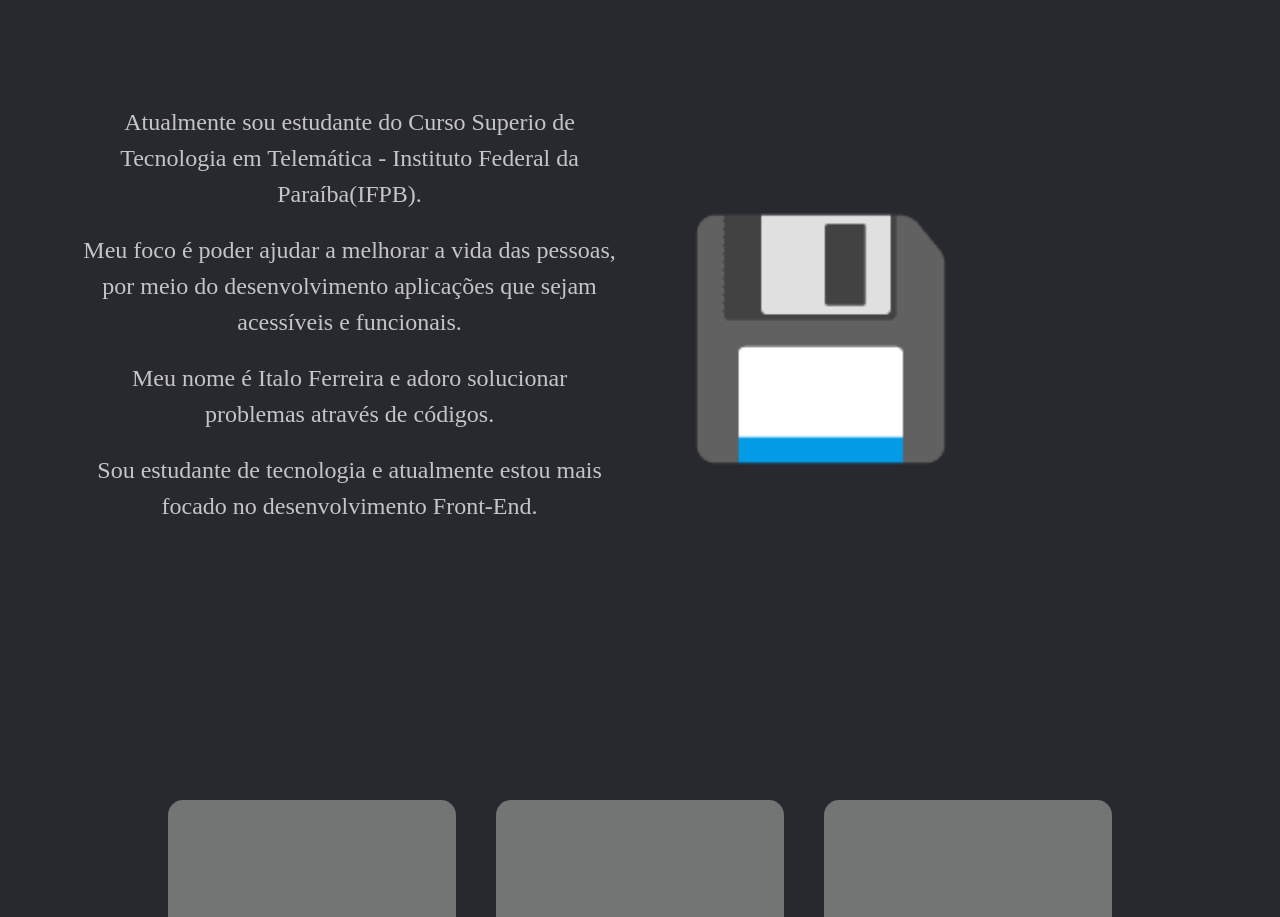
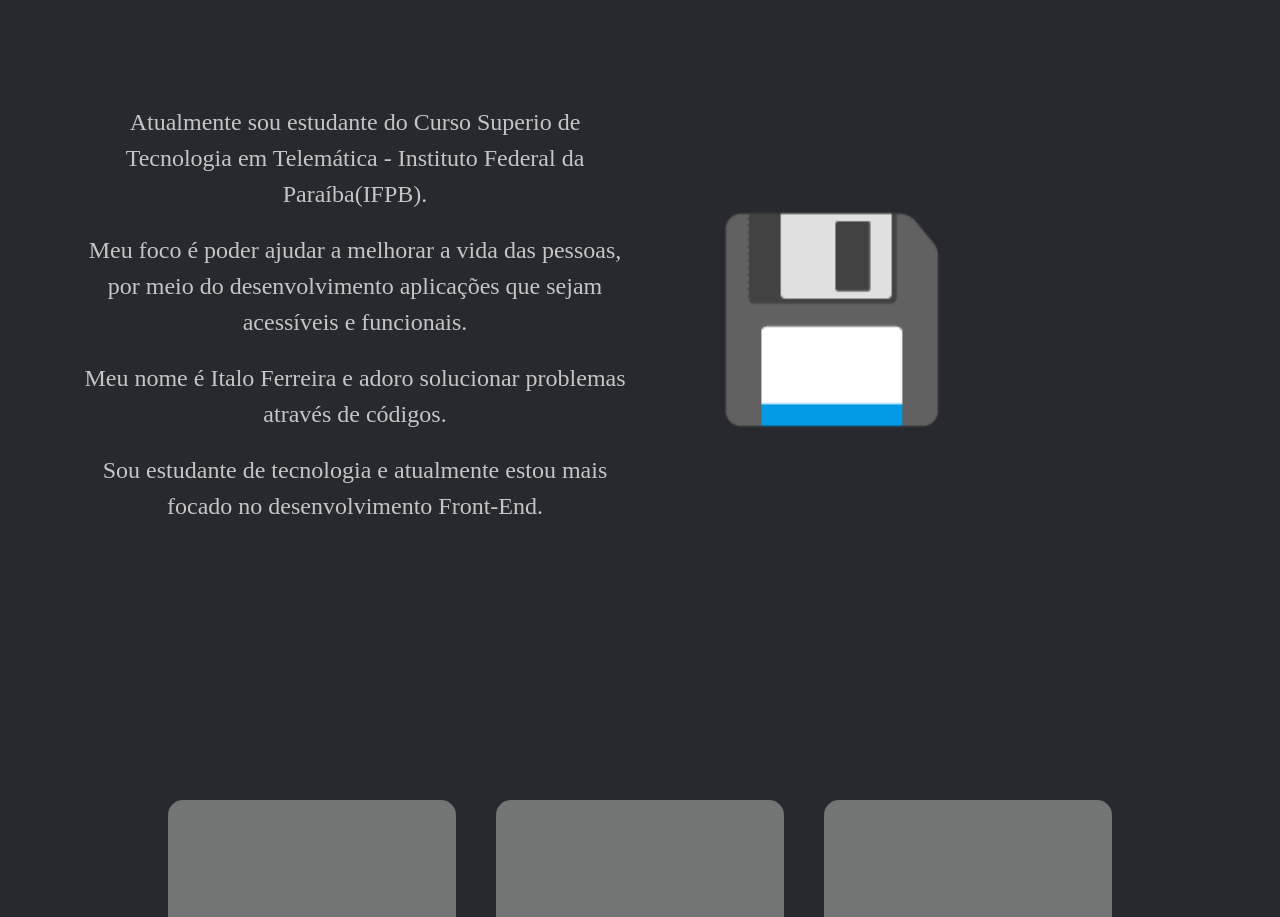
Before and after one commit to italoferreira0/portifolioo, a React (Create React App) app: page / in a window 1280 px wide. Shown: the part 800-1717 px from the top of the page. Built offline with nearby package versions, Linux system fonts and the light colour scheme.

Commit message:
Realizando alteraçoes

```diff
--- a/src/componentes/Sobre_mim/Sobre_mim.css
+++ b/src/componentes/Sobre_mim/Sobre_mim.css
@@ -22,7 +22,7 @@
     padding-top: 5rem;
     padding-right: 10rem;
     margin-top: 6rem;
-    font-size: 14rem;
+    font-size: 12rem;
     /* color: rgba(255, 255, 255, 0.377) */
     color: #27292e;
 
```
